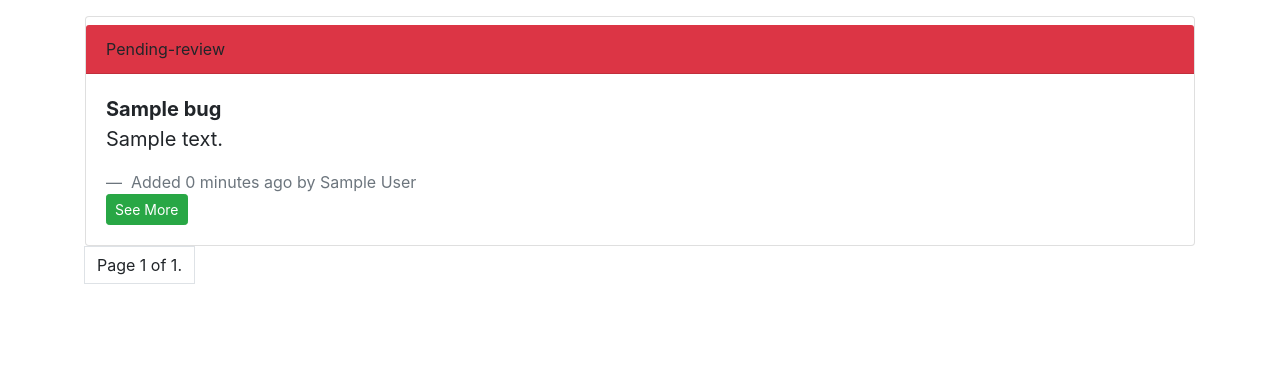
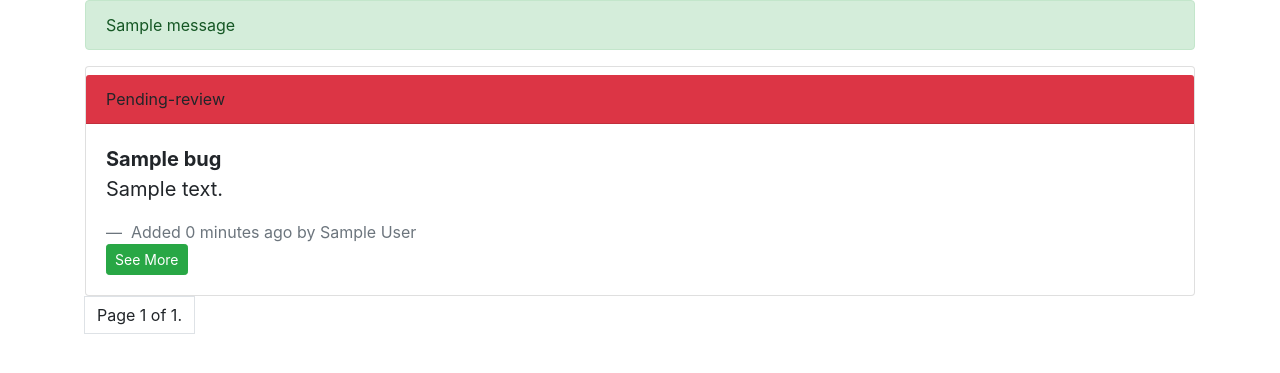
Before and after one commit to toderas/Issue-Tracker, a Django app: template bugs/templates/bugs.html in a window 1280 px wide. Shown: the part 56-429 px from the top of the page. Run offline with Django 3.2, Linux system fonts and the light colour scheme; the template is opened without the code that fills it: most values are stand-ins (such as "Sample title", 1, 10 or a date in 2020); one stand-in notice (Sample message) is shown; some libraries are stand-ins or nearby versions.

Commit message:
added block to display messages

```diff
--- a/templates/base.html
+++ b/templates/base.html
@@ -53,8 +53,7 @@
                         </div>
                     </li>
                 </ul>
-                {% block search %}
-                {% endblock %}
+                {% block search %} {% endblock %}
                 <!--END-->
                 <!--User-->
                 <ul class="navbar navbar-light bg-dark my-2 my-sm-0 mr-1 ml-1 list-inline">
@@ -73,11 +72,18 @@
                 <!--END-->
             </div>
         </nav>
+
     </header>
 
     <section>
         <div class="container">
-            {% block content %} {% endblock %}
+            {% if messages %}
+            <div class="alert alert-success">
+                <div class="messages">
+                    {% for message in messages %} {{ message }} {% endfor %}
+                </div>
+            </div>
+            {% endif %} {% block content %} {% endblock %}
         </div>
 
     </section>
```
